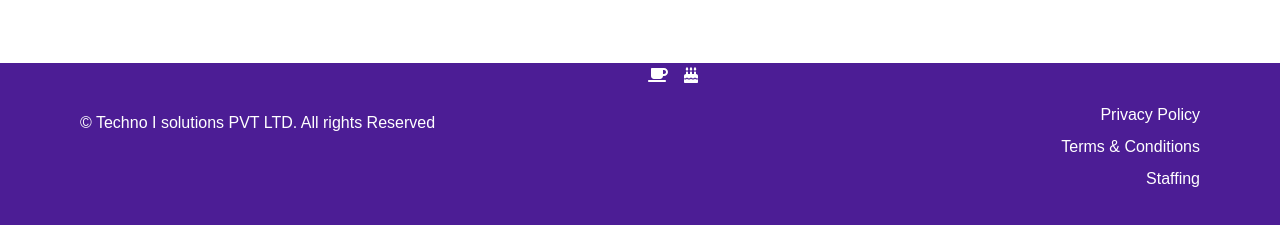
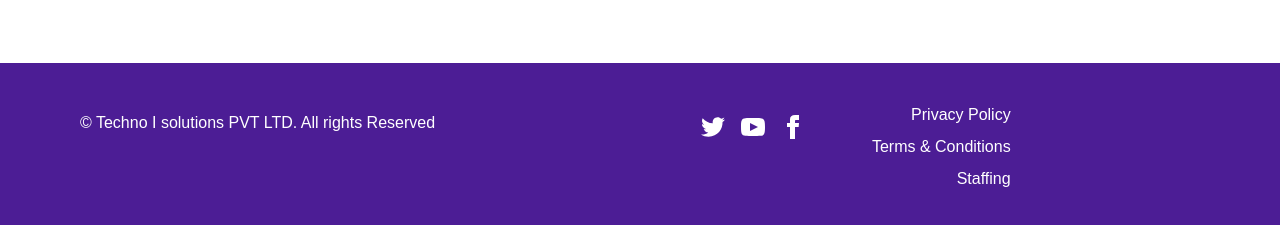
Before and after one commit to ali-mandela/techno, a React (Create React App) app: page /home in a window 1280 px wide. Shown: the part 6160-6385 px from the top of the page. Built offline with nearby package versions, Linux system fonts and the light colour scheme.

Commit message:
add footer

```diff
--- a/src/components/Footer.js
+++ b/src/components/Footer.js
@@ -6,14 +6,18 @@
     return (
         <div class="grid grid-cols-6 gap-4 bg-violet-900 px-20 pb-14">
             <div className='col-span-3 font-Poppins text-white  mt-12'>© Techno I solutions PVT LTD. All rights Reserved</div>
-            <div className='col-span-2'>
-                <a href="fb.com">
-                    <FontAwesomeIcon color='white' icon={faCoffee}></FontAwesomeIcon>
-                </a>
-                <a href="" className='ml-4 w-10'>
-                    <FontAwesomeIcon color='white' icon={faCake}></FontAwesomeIcon>
-                </a>
-            </div>
+            <footer class="footer items-center p-4  text-neutral-content">
+                {/* <div class="items-center grid-flow-col">
+                    <svg width="36" height="36" viewBox="0 0 24 24" xmlns="http://www.w3.org/2000/svg" fill-rule="evenodd" clip-rule="evenodd" class="fill-current"><path d="M22.672 15.226l-2.432.811.841 2.515c.33 1.019-.209 2.127-1.23 2.456-1.15.325-2.148-.321-2.463-1.226l-.84-2.518-5.013 1.677.84 2.517c.391 1.203-.434 2.542-1.831 2.542-.88 0-1.601-.564-1.86-1.314l-.842-2.516-2.431.809c-1.135.328-2.145-.317-2.463-1.229-.329-1.018.211-2.127 1.231-2.456l2.432-.809-1.621-4.823-2.432.808c-1.355.384-2.558-.59-2.558-1.839 0-.817.509-1.582 1.327-1.846l2.433-.809-.842-2.515c-.33-1.02.211-2.129 1.232-2.458 1.02-.329 2.13.209 2.461 1.229l.842 2.515 5.011-1.677-.839-2.517c-.403-1.238.484-2.553 1.843-2.553.819 0 1.585.509 1.85 1.326l.841 2.517 2.431-.81c1.02-.33 2.131.211 2.461 1.229.332 1.018-.21 2.126-1.23 2.456l-2.433.809 1.622 4.823 2.433-.809c1.242-.401 2.557.484 2.557 1.838 0 .819-.51 1.583-1.328 1.847m-8.992-6.428l-5.01 1.675 1.619 4.828 5.011-1.674-1.62-4.829z"></path></svg>
+                    <p>Copyright © 2022 - All right reserved</p>
+                </div> */}
+                <div class="grid-flow-col gap-4 md:place-self-center md:justify-self-end">
+                    <a><svg xmlns="http://www.w3.org/2000/svg" width="24" height="24" viewBox="0 0 24 24" class="fill-current"><path d="M24 4.557c-.883.392-1.832.656-2.828.775 1.017-.609 1.798-1.574 2.165-2.724-.951.564-2.005.974-3.127 1.195-.897-.957-2.178-1.555-3.594-1.555-3.179 0-5.515 2.966-4.797 6.045-4.091-.205-7.719-2.165-10.148-5.144-1.29 2.213-.669 5.108 1.523 6.574-.806-.026-1.566-.247-2.229-.616-.054 2.281 1.581 4.415 3.949 4.89-.693.188-1.452.232-2.224.084.626 1.956 2.444 3.379 4.6 3.419-2.07 1.623-4.678 2.348-7.29 2.04 2.179 1.397 4.768 2.212 7.548 2.212 9.142 0 14.307-7.721 13.995-14.646.962-.695 1.797-1.562 2.457-2.549z"></path></svg>
+                    </a>
+                    <a><svg xmlns="http://www.w3.org/2000/svg" width="24" height="24" viewBox="0 0 24 24" class="fill-current"><path d="M19.615 3.184c-3.604-.246-11.631-.245-15.23 0-3.897.266-4.356 2.62-4.385 8.816.029 6.185.484 8.549 4.385 8.816 3.6.245 11.626.246 15.23 0 3.897-.266 4.356-2.62 4.385-8.816-.029-6.185-.484-8.549-4.385-8.816zm-10.615 12.816v-8l8 3.993-8 4.007z"></path></svg></a>
+                    <a><svg xmlns="http://www.w3.org/2000/svg" width="24" height="24" viewBox="0 0 24 24" class="fill-current"><path d="M9 8h-3v4h3v12h5v-12h3.642l.358-4h-4v-1.667c0-.955.192-1.333 1.115-1.333h2.885v-5h-3.808c-3.596 0-5.192 1.583-5.192 4.615v3.385z"></path></svg></a>
+                </div>
+            </footer>
             <div className='col-span-1 mt-10'>
                 <h1 className='text-end text-white font-Poppins'>Privacy Policy</h1>
                 <h1 className='text-end text-white font-Poppins my-2'>Terms & Conditions</h1>
```
